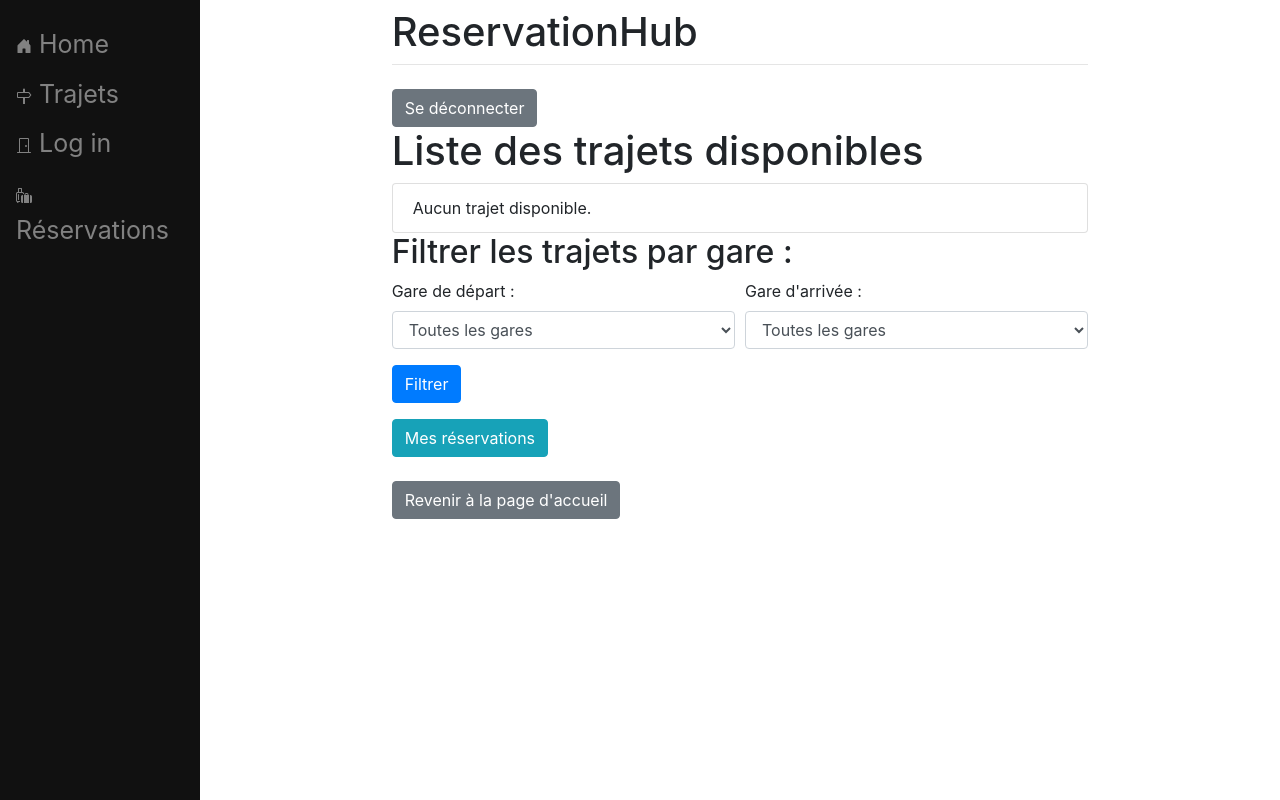
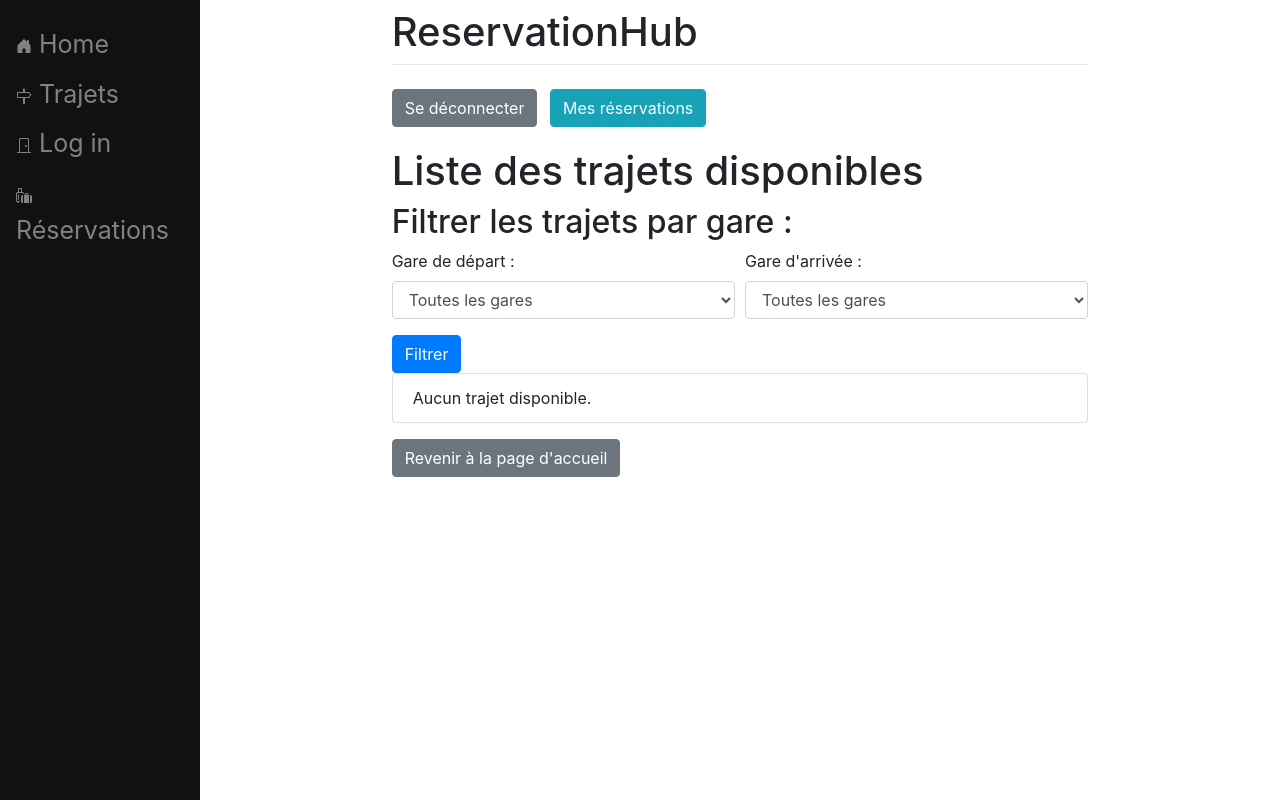
Before and after one commit to rayenehassan/reservations-rayene-hassan, a Django app: page /trajets/ in a window 1280 px wide. Run offline with Django 4.2, Linux system fonts and the light colour scheme; data that the repository does not hold is empty; some libraries are stand-ins or nearby versions.

Commit message:
trajets merge

```diff
--- a/reservations/reservationhub/templates/reservationhub/trajets.html
+++ b/reservations/reservationhub/templates/reservationhub/trajets.html
@@ -7,33 +7,29 @@ Liste des trajets
 {% block content %}
 <head>
     <meta charset="UTF-8">
-    <a href="{% url 'reservationhub:accueil' %}" class="btn btn-secondary">Se déconnecter</a>
     <meta name="viewport" content="width=device-width, initial-scale=1.0">
     <title>Liste des trajets</title>
     <!-- Link vers Bootstrap CSS -->
     <link href="https://maxcdn.bootstrapcdn.com/bootstrap/4.5.2/css/bootstrap.min.css" rel="stylesheet">
 </head>
+<body>
+    <!-- Boutons dans le head -->
+    <div style="margin-bottom: 20px;">
+        <!-- Bouton "Se déconnecter" -->
+        <button type="button" class="btn btn-secondary mr-2" onclick="window.location.href='{% url 'reservationhub:accueil' %}'">Se déconnecter</button>
+
+        <!-- Bouton "Mes réservations" -->
+        <button type="button" class="btn btn-info mr-2" onclick="window.location.href='{% url 'reservationhub:mes_reservations' %}'">Mes réservations</button>
+
+        <!-- Bouton "Panneau d'administration" pour les superutilisateurs -->
+        {% if user.is_superuser %}
+        <button type="button" class="btn btn-warning" onclick="window.location.href='{% url 'reservationhub:recherche_reservations' %}'">Panneau d'administration</button>
+        {% endif %}
+    </div>
+
     <h1>Liste des trajets disponibles</h1>
 
     <!-- Bootstrap List Group -->
-    <ul class="list-group">
-        {% for trajet in trajets %}
-            <li class="list-group-item d-flex justify-content-between align-items-center">
-                <div>
-                    <span>{{ trajet }}</span><br>
-                    <span>Départ le {{ trajet.date_heure_depart|date:"d/m/Y" }} à {{ trajet.date_heure_depart|date:"H:i" }}</span><br>
-                    <span>Arrivée à {{ trajet.date_heure_arrivee|date:"H:i" }}</span>
-                </div>
-                <div>
-                    <a href="{% url 'reservationhub:details_trajet_user' trajet.id %}" class="btn btn-primary">Détails</a>
-                    <a href="{% url 'reservationhub:edit_reservation' trajet.id %}" class="btn btn-success">Réserver</a>
-                </div>
-            </li>
-        {% empty %}
-            <li class="list-group-item">Aucun trajet disponible.</li>
-        {% endfor %}
-    </ul>
-
     <h2>Filtrer les trajets par gare :</h2>
     <form method="GET" action="">
         <div class="form-row">
@@ -57,22 +53,38 @@ Liste des trajets
                 </select>
             </div>
         </div>
-
-        <button type="submit" class="btn btn-primary">Filtrer</button>
+        <div class="form-row">
+            <div class="col-md-12">
+                <button type="submit" class="btn btn-primary">Filtrer</button>
+            </div>
+        </div>
     </form>
 
-    <a href="{% url 'reservationhub:mes_reservations' %}" class="btn btn-info mt-3">Mes réservations</a>
-    <br><br>
-    <a href="{% url 'reservationhub:accueil_connecte' %}" class="btn btn-secondary">Revenir à la page d'accueil</a>
+    <ul class="list-group">
+        {% for trajet in trajets %}
+            <li class="list-group-item d-flex justify-content-between align-items-center">
+                <div>
+                    <span>{{ trajet }}</span><br>
+                    <span>Départ le {{ trajet.date_heure_depart|date:"d/m/Y" }} à {{ trajet.date_heure_depart|date:"H:i" }}</span><br>
+                    <span>Arrivée à {{ trajet.date_heure_arrivee|date:"H:i" }}</span>
+                </div>
+                <div>
+                    <a href="{% url 'reservationhub:details_trajet_user' trajet.id %}" class="btn btn-primary">Détails</a>
+                    <a href="{% url 'reservationhub:edit_reservation' trajet.id %}" class="btn btn-success">Réserver</a>
+                </div>
+            </li>
+        {% empty %}
+            <li class="list-group-item">Aucun trajet disponible.</li>
+        {% endfor %}
+    </ul>
 
-    <!-- Bouton d'administration pour les superutilisateurs -->
-    {% if user.is_superuser %}
-    <a href="{% url 'reservationhub:recherche_reservations' %}" class="btn btn-warning mt-3">Panneau d'administration</a>
-    {% endif %}
+    <!-- Bouton retour à la page d'accueil -->
+    <a href="{% url 'reservationhub:accueil_connecte' %}" class="btn btn-secondary mt-3">Revenir à la page d'accueil</a>
 
     <!-- Link vers Bootstrap JS -->
     <script src="https://ajax.googleapis.com/ajax/libs/jquery/3.5.1/jquery.min.js"></script>
     <script src="https://cdnjs.cloudflare.com/ajax/libs/popper.js/1.16.0/umd/popper.min.js"></script>
     <script src="https://maxcdn.bootstrapcdn.com/bootstrap/4.5.2/js/bootstrap.min.js"></script>
+</body>
 {% endblock %}
 </html>
```
